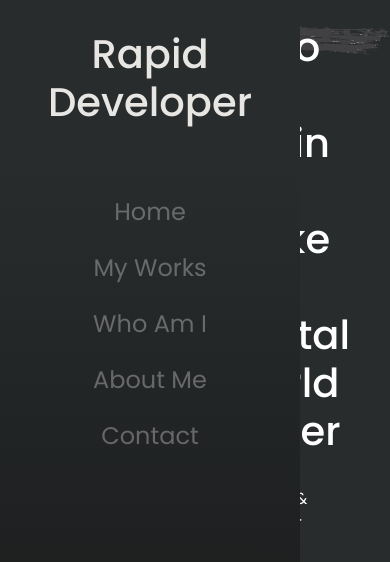
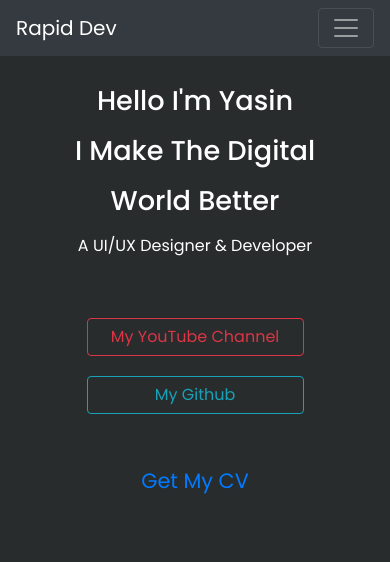
Before and after one commit to Wild-Hound/site, a PHP site: page / in a window 390 px wide. Shown: the top 562 px of the page. Run offline with PHP 8.4, Linux system fonts and the light colour scheme; grey boxes are pictures that could not be loaded.

Commit message:
made header responsive

```diff
--- a/css/main.css
+++ b/css/main.css
@@ -49,6 +49,7 @@ body {
   background-color: #171717;
   display: flex;
   align-items: center;
+  width: 40%;
 }
 
 .vid video {
--- /dev/null
+++ b/css/media querie/1000p.css
@@ -0,0 +1,18 @@
+@media only screen and (max-width: 1000px) {
+  .main-section {
+    flex-direction: column;
+  }
+
+  .vid {
+    width: 100%;
+    height: 30vh;
+  }
+
+  .vid video {
+    height: 100%;
+  }
+
+  .content {
+    margin-top: 100px;
+  }
+}
--- /dev/null
+++ b/css/media querie/1400p.css
@@ -0,0 +1,18 @@
+@media only screen and (max-width: 1400px) {
+  .content h1 {
+    font-size: 1.7rem;
+  }
+
+  .side-bar .logo h1 {
+    font-size: 2rem;
+    margin-top: 50px;
+  }
+
+  .side-bar .menu ul li a {
+    font-size: 1.2rem;
+  }
+
+  .vid {
+    width: 30%;
+  }
+}
--- /dev/null
+++ b/css/media querie/400p.css
@@ -0,0 +1,25 @@
+@media only screen and (max-width: 400px) {
+  .main-section .content {
+    background: none;
+    text-align: center;
+    margin: 0;
+    margin-top: 50px;
+  }
+
+  .content h1 {
+    line-height: 50px;
+  }
+
+  .button-group {
+    display: flex;
+    flex-direction: column;
+  }
+
+  .youtube,
+  .github,
+  .cv {
+    width: 70%;
+    margin: 0;
+    margin: 10px auto;
+  }
+}
--- /dev/null
+++ b/css/media querie/600p.css
@@ -0,0 +1,5 @@
+@media only screen and (max-width: 600px) {
+  .side-bar {
+    display: none;
+  }
+}
--- /dev/null
+++ b/css/media querie/800p.css
@@ -0,0 +1,48 @@
+@media only screen and (max-width: 800px) {
+  .side-bar {
+    width: 100%;
+    height: 10vh;
+    display: flex;
+    flex-direction: row;
+    justify-content: space-around;
+    align-items: center;
+  }
+
+  .side-bar > * {
+    margin: 0;
+    padding: 0;
+    display: inline-block;
+  }
+
+  .side-bar .mail {
+    display: none;
+  }
+
+  .side-bar .menu ul li {
+    display: inline-block;
+    margin: 0 5px;
+  }
+
+  .side-bar .menu ul li a {
+    font-size: 1rem;
+  }
+
+  .side-bar .logo h1 {
+    margin-top: 0;
+  }
+  .gap {
+    display: none;
+  }
+  .logo-text {
+    display: none;
+  }
+  .mobi {
+    display: inline-block;
+  }
+
+  .navbar {
+    display: block;
+    position: fixed;
+    width: 100%;
+  }
+}
--- a/css/side-bar.css
+++ b/css/side-bar.css
@@ -52,3 +52,11 @@
   border: 1px solid white;
   font-size: 1rem;
 }
+
+.mobi {
+  display: none;
+}
+
+.navbar {
+  position: absolute;
+}
--- a/index.html
+++ b/index.html
@@ -27,12 +27,50 @@
     <link rel="stylesheet" href="css/main.css" />
     <link rel="stylesheet" href="css/side-bar.css" />
     <link rel="stylesheet" href="css/my-works.css" />
+    <link rel="stylesheet" href="css/media querie/1400p.css" />
+    <link rel="stylesheet" href="css/media querie/1000p.css" />
+    <link rel="stylesheet" href="css/media querie/800p.css" />
+    <link rel="stylesheet" href="css/media querie/600p.css" />
+    <link rel="stylesheet" href="css/media querie/400p.css" />
     <title>Rapdi Dev</title>
   </head>
   <body>
+    <div class="navbar navbar-collapse-sm navbar-dark bg-dark d-flex">
+      <a class="navbar-brand justify-content-end" href="#">Rapid Dev</a>
+      <button
+        class="navbar-toggler"
+        type="button"
+        data-toggle="collapse"
+        data-target="#links"
+      >
+        <span class="navbar-toggler-icon"></span>
+      </button>
+
+      <div class="collapse navbar-collapse" id="links">
+        <ul class="navbar-nav mr-auto">
+          <li class="nav-item">
+            <a class="nav-link" href="#">Home</a>
+          </li>
+          <li class="nav-item">
+            <a class="nav-link" href="#">My Works</a>
+          </li>
+          <li class="nav-item">
+            <a class="nav-link" href="#">Who Am I</a>
+          </li>
+          <li class="nav-item">
+            <a class="nav-link" href="#">About Me</a>
+          </li>
+          <li class="nav-item">
+            <a class="nav-link" href="#">Contact</a>
+          </li>
+        </ul>
+      </div>
+    </div>
+
     <div class="side-bar">
       <div class="logo">
-        <h1>Rapid Developer</h1>
+        <h1 class="logo-text">Rapid Developer</h1>
+        <h1 class="mobi">Rapid Dev</h1>
       </div>
 
       <div class="menu">
```
